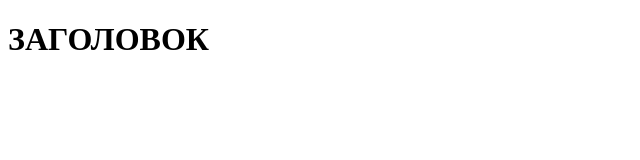
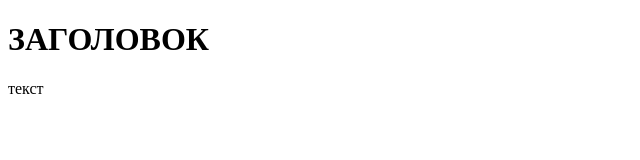
Before and after one commit to vv-ivanov/test, a plain HTML site: page index.html in a window 1280 px wide. Shown: the full height of the page, 0-640 px from the left. Drawn offline with Linux system fonts and the light colour scheme.

Commit message:
PLATFORM-2

```diff
--- a/index.html
+++ b/index.html
@@ -7,5 +7,6 @@
 </head>
 <body>
     <h1>ЗАГОЛОВОК</h1>
+    <p>текст</p>
 </body>
 </html>
```
